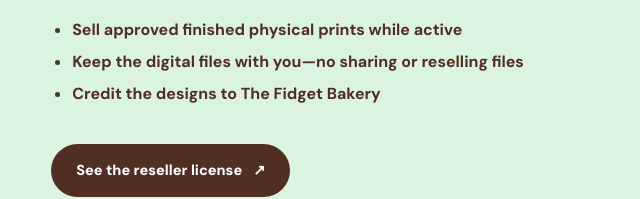
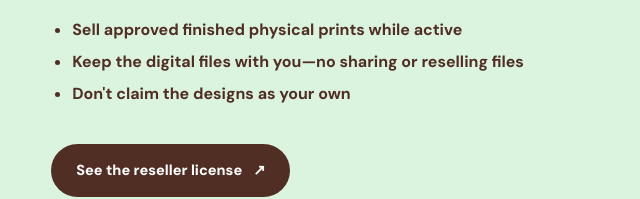
Before and after one commit to JimSabellico/the-fidget-bakery, a website with bundled scripts: page index.html in a window 1280 px wide. Shown: the part 4631-4830 px from the top of the page, 640-1280 px from the left. Built offline with nearby package versions, Linux system fonts and the light colour scheme; files whose address does not match are found by name.

Commit message:
Match reseller wording to Ko-fi terms

```diff
--- a/index.html
+++ b/index.html
@@ -55,7 +55,7 @@
       <div class="custom-copy"><span class="eyebrow">YOUR IDEA, OUR OVEN</span><h2>Got a wild idea?<br><em>Let's make it.</em></h2><p>Party favors, personalized fidgets, a one-of-a-kind gift, or something totally outside the bakery menu—tell us what you're imagining. We'll get back to you with the next steps.</p><div class="custom-tags"><span>✦ Custom fidgets</span><span>✦ Gifts & favors</span><span>✦ Your big idea</span></div></div>
       <form class="form-card" data-kind="custom"><h3>Tell us your idea <span>↗</span></h3><label>Your name<input name="name" autocomplete="name" required placeholder="What should we call you?"></label><label>Email address<input name="email" type="email" autocomplete="email" required placeholder="you@example.com"></label><label>What are you dreaming up?<select name="details"><option value="">Pick a starting point</option><option>Custom fidget</option><option>Party favors or bulk order</option><option>Personalized gift</option><option>Something else</option></select></label><label>Tell us more<textarea name="message" rows="4" required placeholder="Colors, quantity, timing, inspiration... anything helps!"></textarea></label><input class="honey" name="website" tabindex="-1" autocomplete="off" aria-hidden="true"><button class="button button-pink" type="submit">Send my idea <span>↗</span></button><p class="form-status" role="status"></p></form>
     </section>
-    <section class="license section-pad" id="license"><div class="license-art"><span class="license-spark">✳</span><div class="license-badge"><span>FOR FELLOW MAKERS</span><strong>$10<small>/mo</small></strong><span>RESELLER LICENSE</span></div></div><div class="license-copy"><span class="eyebrow">LOVE TO PRINT? LET'S TEAM UP.</span><h2>Make it.<br><em>Sell it. Smile.</em></h2><p>Our $10/month Ko-fi Reseller License lets active members sell finished physical 3D prints of approved Fidget Bakery designs at their own locations.</p><ul><li>Sell approved finished physical prints while active</li><li>Keep the digital files with you—no sharing or reselling files</li><li>Credit the designs to The Fidget Bakery</li></ul><a class="button button-brown" href="https://ko-fi.com/thefidgetbakery/tiers" target="_blank" rel="noopener noreferrer">See the reseller license <span>↗</span></a><p class="fine-print">Full license terms and membership checkout are on Ko-fi.</p></div></section>
+    <section class="license section-pad" id="license"><div class="license-art"><span class="license-spark">✳</span><div class="license-badge"><span>FOR FELLOW MAKERS</span><strong>$10<small>/mo</small></strong><span>RESELLER LICENSE</span></div></div><div class="license-copy"><span class="eyebrow">LOVE TO PRINT? LET'S TEAM UP.</span><h2>Make it.<br><em>Sell it. Smile.</em></h2><p>Our $10/month Ko-fi Reseller License lets active members sell finished physical 3D prints of approved Fidget Bakery designs at their own locations.</p><ul><li>Sell approved finished physical prints while active</li><li>Keep the digital files with you—no sharing or reselling files</li><li>Don't claim the designs as your own</li></ul><a class="button button-brown" href="https://ko-fi.com/thefidgetbakery/tiers" target="_blank" rel="noopener noreferrer">See the reseller license <span>↗</span></a><p class="fine-print">Full license terms and membership checkout are on Ko-fi.</p></div></section>
     <section class="hello section-pad" id="hello"><div><span class="eyebrow">DROP US A NOTE</span><h2>Let's talk <em>fidgets.</em></h2><p>Questions about an item, an upcoming fair, or just want to say hi? Our inbox is open.</p><div class="social-links"><a href="https://makerworld.com/en/@TheFidgetBakery" target="_blank" rel="noopener noreferrer">Find us on MakerWorld ↗</a><a href="https://ko-fi.com/thefidgetbakery/tiers" target="_blank" rel="noopener noreferrer">Visit our Ko-fi ↗</a></div></div><form class="form-card" data-kind="message"><h3>Say hello <span>☺</span></h3><label>Your name<input name="name" autocomplete="name" required placeholder="Your name"></label><label>Email address<input name="email" type="email" autocomplete="email" required placeholder="you@example.com"></label><label>Message<textarea name="message" rows="4" required placeholder="What's on your mind?"></textarea></label><input class="honey" name="website" tabindex="-1" autocomplete="off" aria-hidden="true"><button class="button button-pink" type="submit">Send message <span>↗</span></button><p class="form-status" role="status"></p></form></section>
   </main>
   <footer><div class="footer-main"><div><img src="/assets/logo.png" alt="The Fidget Bakery"><p>Fresh ideas. Busy hands. Happy hearts.</p></div><div><strong>Explore</strong><a href="#shop">The goodies</a><a href="#custom">Custom orders</a><a href="#license">Reseller license</a></div><div><strong>Find us</strong><a href="https://makerworld.com/en/@TheFidgetBakery">MakerWorld</a><a href="https://ko-fi.com/thefidgetbakery/tiers">Ko-fi</a><a href="#hello">Contact</a></div></div><div class="footer-bottom"><span>© <span id="year"></span> The Fidget Bakery. Made with a lot of heart.</span><span>3D printed toys, not edible treats. Small parts may be present.</span></div></footer>
```
